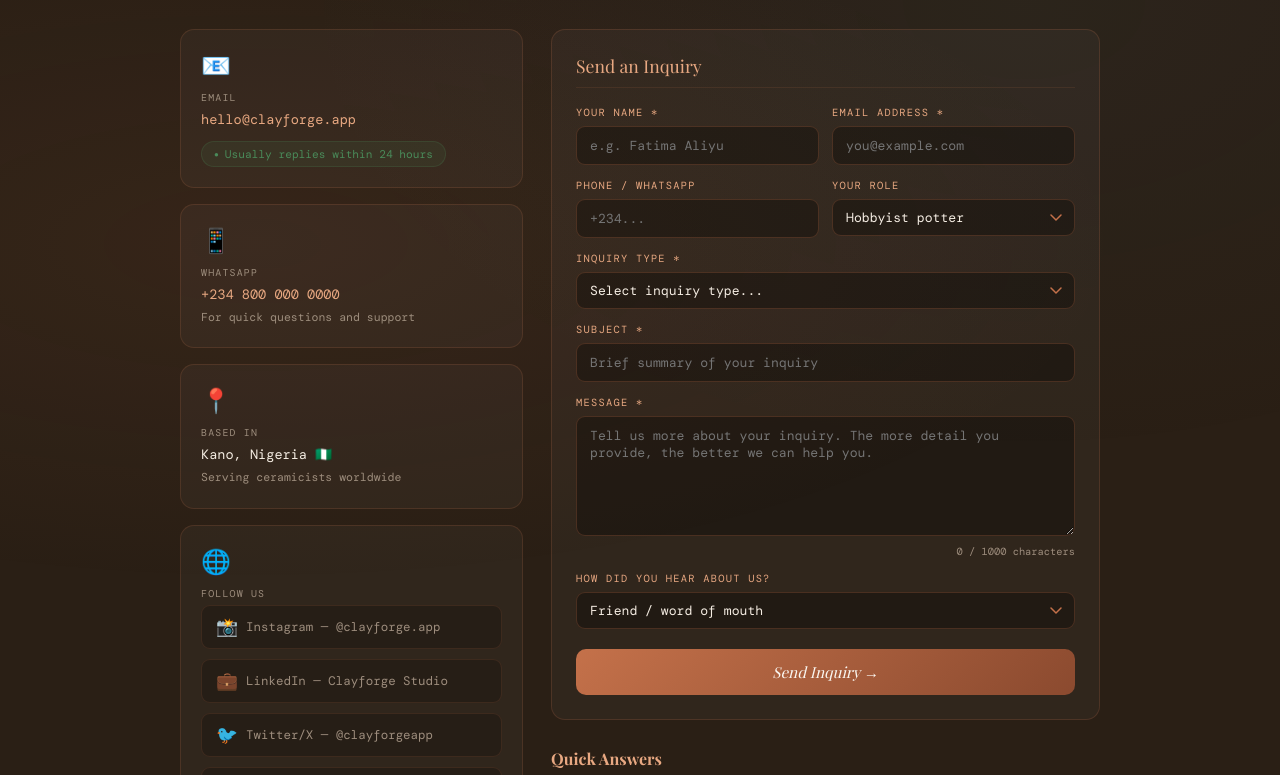
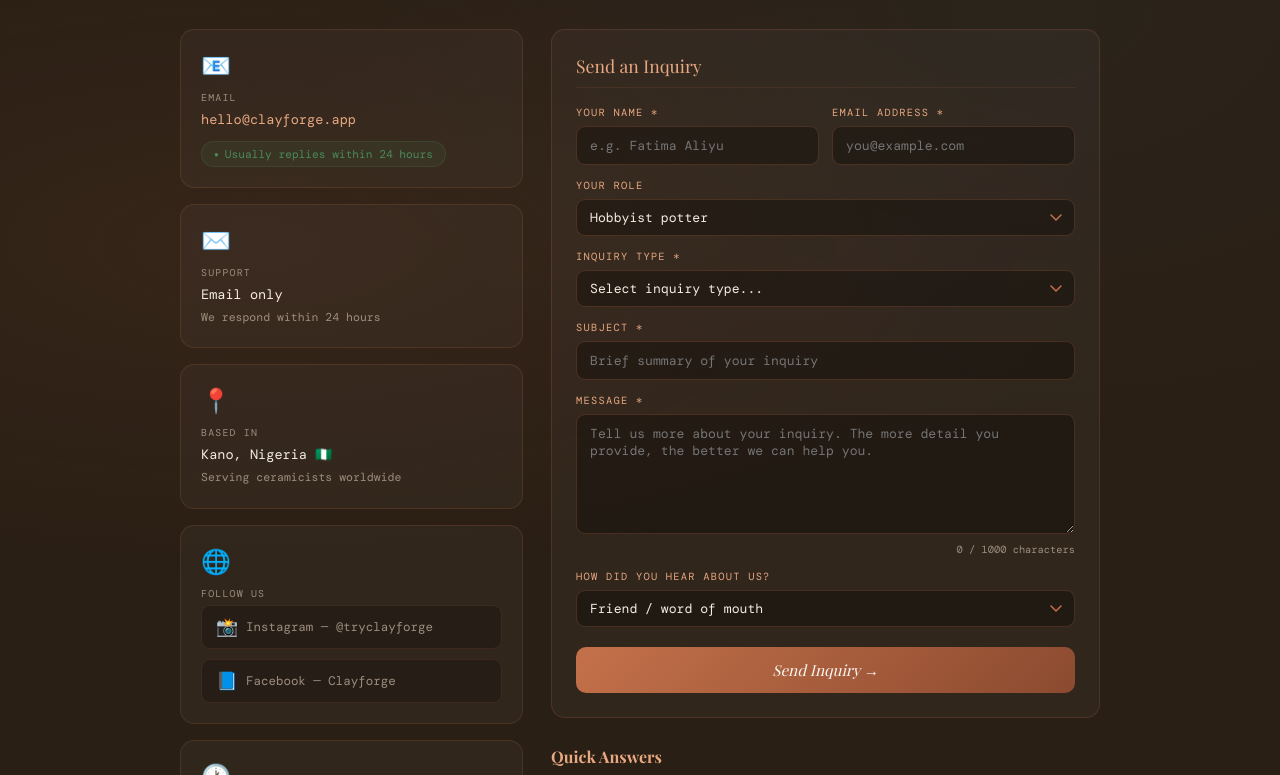
Before and after one commit to Amingya10/Cayforge, a website built with Vite: page frontend/contact.html in a window 1280 px wide. Shown: the part 156-931 px from the top of the page. Built offline with nearby package versions, Linux system fonts and the light colour scheme; a web font is replaced by a local one.

Commit message:
Contact page cleanup: real social links, email-only support, remove placeholder fields

```diff
--- a/frontend/contact.html
+++ b/frontend/contact.html
@@ -126,9 +126,9 @@ select option{background:#2a1f15}
       </div>
 
       <div class="info-card">
-        <span class="ic-icon">📱</span>
-        <div class="ic-label">WhatsApp</div>
-        <div class="ic-value"><a href="https://wa.me/2348000000000" target="_blank">+234 800 000 0000</a><br><span style="font-size:.72rem;color:var(--ash)">For quick questions and support</span></div>
+        <span class="ic-icon">✉️</span>
+        <div class="ic-label">Support</div>
+        <div class="ic-value">Email only<br><span style="font-size:.72rem;color:var(--ash)">We respond within 24 hours</span></div>
       </div>
 
       <div class="info-card">
@@ -141,10 +141,8 @@ select option{background:#2a1f15}
         <span class="ic-icon">🌐</span>
         <div class="ic-label">Follow Us</div>
         <div class="social-links">
-          <a href="#" class="social-link"><span class="sl-icon">📸</span> Instagram — @clayforge.app</a>
-          <a href="#" class="social-link"><span class="sl-icon">💼</span> LinkedIn — Clayforge Studio</a>
-          <a href="#" class="social-link"><span class="sl-icon">🐦</span> Twitter/X — @clayforgeapp</a>
-          <a href="#" class="social-link"><span class="sl-icon">📘</span> Facebook — Clayforge</a>
+          <a href="https://instagram.com/tryclayforge" target="_blank" rel="noopener" class="social-link"><span class="sl-icon">📸</span> Instagram — @tryclayforge</a>
+          <a href="https://www.facebook.com/profile.php?id=61589227828895" target="_blank" rel="noopener" class="social-link"><span class="sl-icon">📘</span> Facebook — Clayforge</a>
         </div>
       </div>
 
@@ -177,11 +175,6 @@ select option{background:#2a1f15}
           </div>
         </div>
 
-        <div class="grid-2">
-          <div class="field-group">
-            <label class="field-label">Phone / WhatsApp</label>
-            <input type="tel" id="ct-phone" placeholder="+234...">
-          </div>
         <div class="field-group">
           <label class="field-label">Your Role</label>
           <select id="ct-role">
@@ -193,7 +186,6 @@ select option{background:#2a1f15}
             <option>Business / retailer</option>
             <option>Other</option>
           </select>
-          </div>
         </div>
 
         <div class="field-group">
@@ -229,10 +221,9 @@ select option{background:#2a1f15}
             <option>Friend / word of mouth</option>
             <option>Instagram</option>
             <option>Facebook</option>
-            <option>Twitter / X</option>
             <option>Google search</option>
-            <option>WhatsApp group</option>
             <option>Ceramics community</option>
+            <option>Reddit</option>
             <option>Other</option>
           </select>
         </div>
@@ -254,7 +245,7 @@ select option{background:#2a1f15}
         <h3>Quick Answers</h3>
         <div class="mfaq-item">
           <div class="mfq">What's the fastest way to get help?</div>
-          <div class="mfa">WhatsApp is fastest for quick questions. Email is best for detailed technical issues.</div>
+          <div class="mfa">Email us at hello@clayforge.app or use the form above. We respond within 24 hours.</div>
         </div>
         <div class="mfaq-item">
           <div class="mfq">Do you offer custom studio plans?</div>
@@ -307,7 +298,6 @@ function submitInquiry() {
   var inquiry = {
     id: Date.now(),
     name, email,
-    phone: document.getElementById('ct-phone').value,
     role: document.getElementById('ct-role').value,
     type, subject, message,
     source: document.getElementById('ct-source').value,
```
Lines whose indentation alone changed are shown as unchanged.
